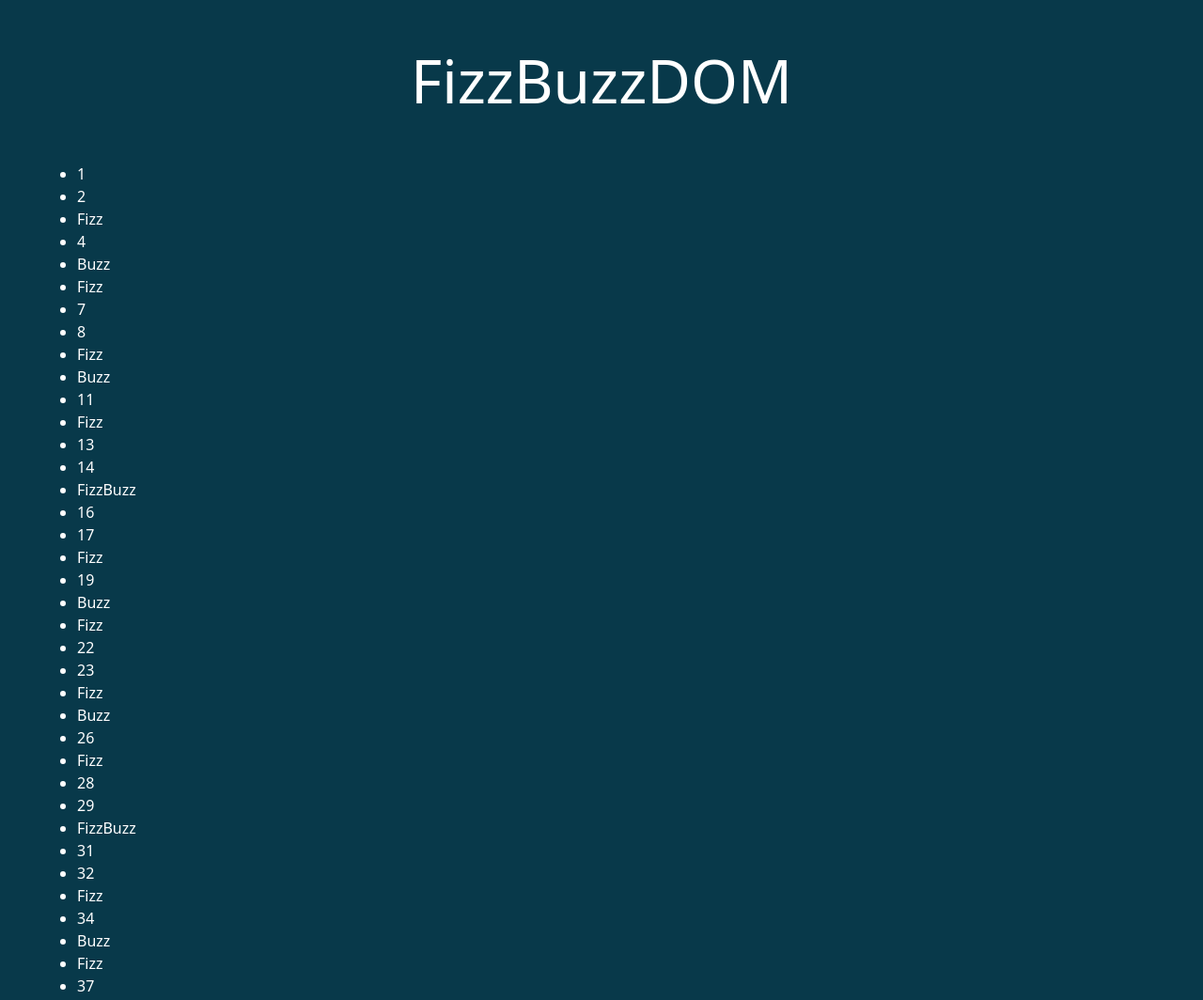
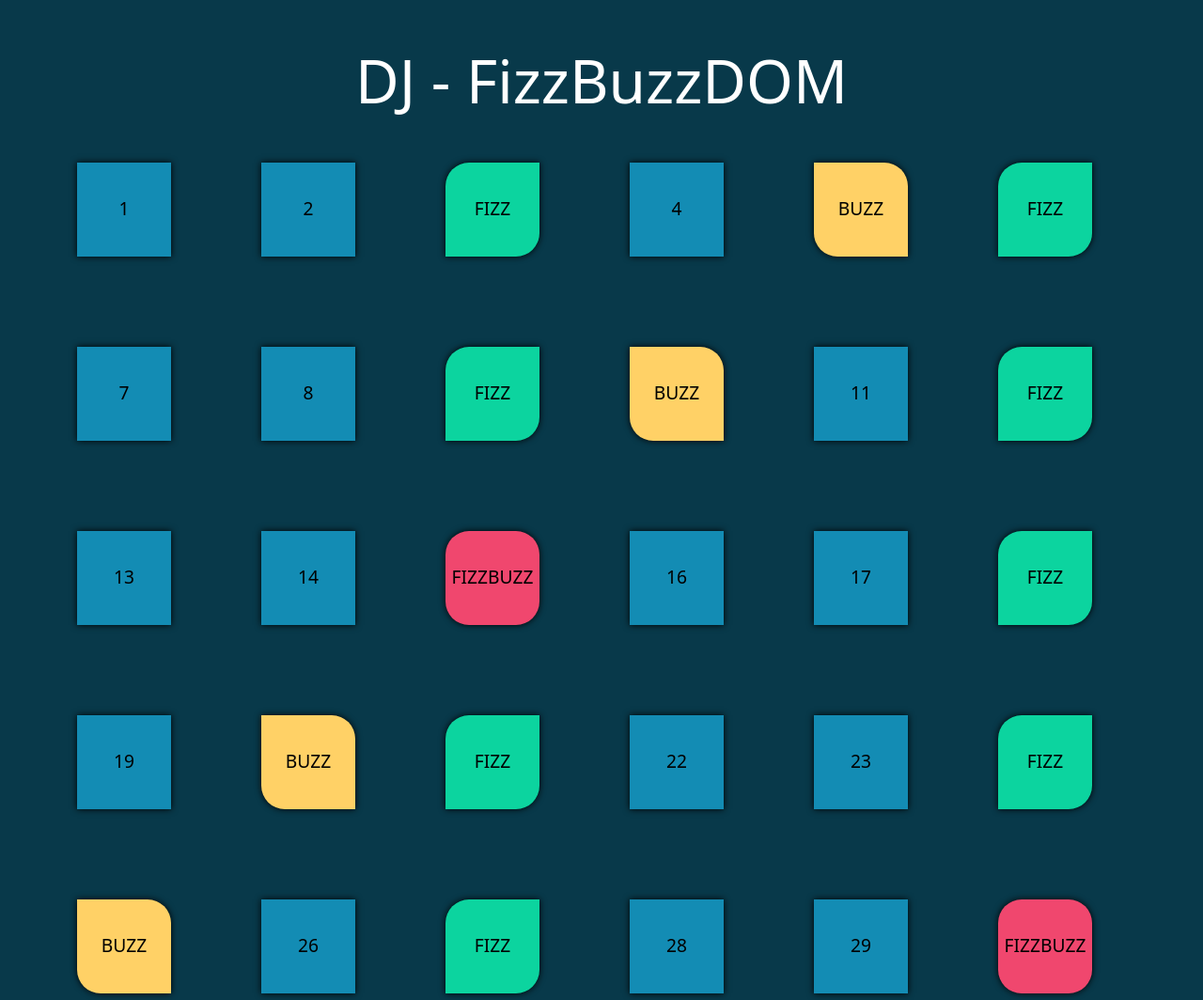
Before and after one commit to LookasWasTaken/js-fizzbuzz, a plain HTML site: page index.html in a window 1280 px wide. Shown: the top 1064 px of the page at 94% size. Drawn offline with nearby package versions, Linux system fonts and the light colour scheme.

Commit message:
add bonus 2

```diff
--- a/assets/css/style.css
+++ b/assets/css/style.css
@@ -4,8 +4,81 @@ body{
 
 h1{
     font-size: 4rem;
+    cursor: pointer;
+    transition: 0.2s;
+}
+
+h1:hover{
+    letter-spacing: 2rem;
+    filter: drop-shadow(0 0 1rem hsl(164deg 89% 44%));
 }
 
 li{
+    color: black;
+    width: 100px;
+    aspect-ratio: 1/1;
+    display: flex;
+    justify-content: center;
+    align-items: center;
+    background-color: hsl(195deg 81% 39%);
+    font-size: 1.2rem;
+    text-transform: uppercase;
+    transition: 0.2s;
+    box-shadow: 0 0 7px 0 black;
+}
+
+li:hover{
+    border-radius: 50px;
+    opacity: 0.8;
+    cursor: pointer;
+}
+
+.fizz{
+    background-color: hsl(164deg 89% 44%);
+    border-top-left-radius: 25px;
+    border-bottom-right-radius: 25px;
+    transition: all 0.2s;
+}
+
+.buzz{
+    background-color: hsl(42deg 100% 70%);
+    border-top-right-radius: 25px;
+    border-bottom-left-radius: 25px;
+    transition: all 0.2s;
+}
+
+.fizzbuzz{
+    background-color: hsl(346deg 85% 61%);
+    border-radius: 25px;
+    transition: all 0.2s;
+}
+
+ul{
+    list-style: none;
+    display: flex;
+    flex-flow: wrap row;
+    gap: 6rem;
+    align-items: center;
+    justify-content: start;
+}
+
+.fizz:hover, .buzz:hover, .fizzbuzz:hover{
+    animation: spin 2s linear infinite;
+    cursor: grab;
     color: white;
+    scale: 1.5;
 }
+
+.fizzbuzz:hover{
+    scale: 2;
+}
+
+@keyframes spin {
+    from{
+        transform: rotate(0deg);
+    }
+
+    to{
+        transform: rotate(360deg);
+    }
+}
--- a/assets/js/main.js
+++ b/assets/js/main.js
@@ -30,7 +30,7 @@ const ulElement = document.querySelector("#list");
 
 // loop for per la console.log dei numeri
 
-for (let i = 1; i <= 100; i++) {
+for (let i = 1; i <= 300; i++) {
   // switch.case per calcolare quando un numero è divisibile per un altro
 
   switch (true) {
@@ -38,21 +38,21 @@ for (let i = 1; i <= 100; i++) {
 
     case i % 3 == 0 && i % 5 === 0:
       console.log(i, "FizzBuzz");
-      ulElement.innerHTML += `<li>FizzBuzz</li>`;
+      ulElement.innerHTML += `<li class="fizzbuzz">FizzBuzz</li>`;
       break;
 
     // console.log di tutti i numeri divisibili per 3
 
     case i % 3 == 0:
       console.log(i, "Fizz");
-      ulElement.innerHTML += `<li>Fizz</li>`;
+      ulElement.innerHTML += `<li class="fizz">Fizz</li>`;
       break;
 
     // console.log di tutti i numeri divisibili per 5
 
     case i % 5 == 0:
       console.log(i, "Buzz");
-      ulElement.innerHTML += `<li>Buzz</li>`;
+      ulElement.innerHTML += `<li class="buzz">Buzz</li>`;
       break;
 
     // console.log di tutti i numeri da 1 a 100
--- a/index.html
+++ b/index.html
@@ -16,7 +16,7 @@
 <body>
     <div class="container">
         <div class="row">
-            <h1 class="text-center text-white my-5">FizzBuzzDOM</h1>
+            <h1 class="text-center text-white my-5">DJ - FizzBuzzDOM</h1>
             <ul id="list">
             </ul>
             <!-- /#list -->
```
